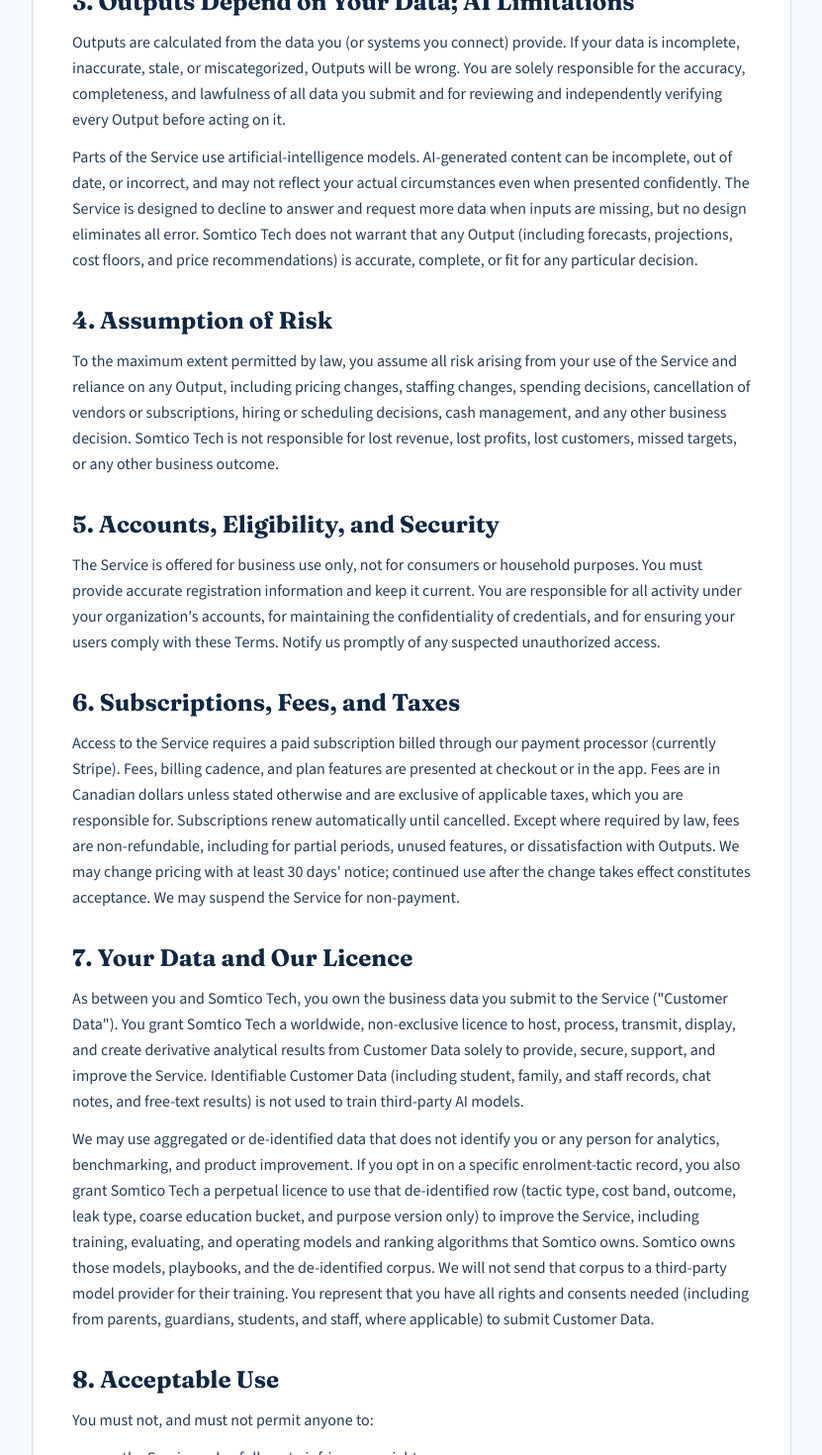
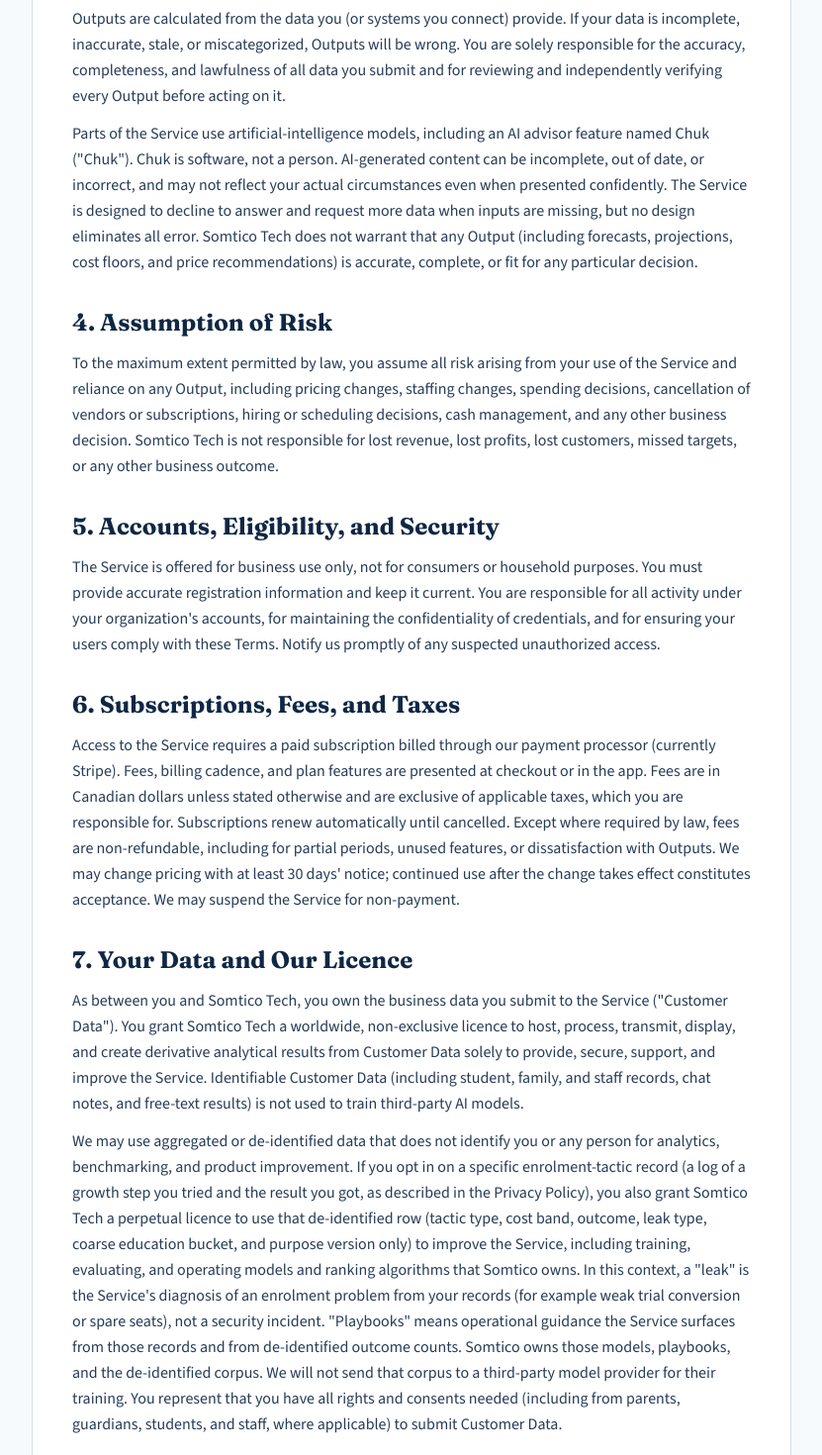
Before and after one commit to Somtico/business-advisor, a React (Vite) app in the folder frontend/: page /terms in a window 1280 px wide. Shown: the part 1020-2490 px from the top of the page at 99% size, without its empty margins (224-1055 px from the left). Built offline with nearby package versions, Linux system fonts and the light colour scheme; no server answers.

Commit message:
Define product jargon on first use in Terms and Privacy.
Chuk, Enrolment Advisor, leak, tactic, outcome, and playbook counts are explained so the legal text does not rely on in-app slang alone. Versions bump to 2026-08-14.4.

```diff
--- a/frontend/src/content/legalDocuments.tsx
+++ b/frontend/src/content/legalDocuments.tsx
@@ -1,8 +1,8 @@
 import type { ReactNode } from 'react';
 import { Link } from 'react-router';
 
-export const TERMS_VERSION = '2026-08-14.2';
-export const PRIVACY_VERSION = '2026-08-14.3';
+export const TERMS_VERSION = '2026-08-14.4';
+export const PRIVACY_VERSION = '2026-08-14.4';
 
 export function LegalSection({
   title,
@@ -32,8 +32,7 @@
         AI Business Advisor — operated by Somtico Technologies Inc.
       </p>
       <p className="mt-1 text-base text-ba-ink/70">
-        Version {TERMS_VERSION} · Effective 14 August 2026 (updated same day to
-        disclose Somtico-owned model improvement)
+        Version {TERMS_VERSION} · Effective 14 August 2026
       </p>
 
       <Section title="1. Agreement to These Terms">
@@ -89,14 +88,15 @@
           it.
         </p>
         <p>
-          Parts of the Service use artificial-intelligence models. AI-generated
-          content can be incomplete, out of date, or incorrect, and may not
-          reflect your actual circumstances even when presented confidently. The
-          Service is designed to decline to answer and request more data when
-          inputs are missing, but no design eliminates all error. Somtico Tech
-          does not warrant that any Output (including forecasts, projections, cost
-          floors, and price recommendations) is accurate, complete, or fit for any
-          particular decision.
+          Parts of the Service use artificial-intelligence models, including an
+          AI advisor feature named Chuk ("Chuk"). Chuk is software, not a person.
+          AI-generated content can be incomplete, out of date, or incorrect, and
+          may not reflect your actual circumstances even when presented
+          confidently. The Service is designed to decline to answer and request
+          more data when inputs are missing, but no design eliminates all error.
+          Somtico Tech does not warrant that any Output (including forecasts,
+          projections, cost floors, and price recommendations) is accurate,
+          complete, or fit for any particular decision.
         </p>
       </Section>
 
@@ -151,16 +151,21 @@
         <p>
           We may use aggregated or de-identified data that does not identify you
           or any person for analytics, benchmarking, and product improvement. If
-          you opt in on a specific enrolment-tactic record, you also grant
-          Somtico Tech a perpetual licence to use that de-identified row (tactic
-          type, cost band, outcome, leak type, coarse education bucket, and
-          purpose version only) to improve the Service, including training,
-          evaluating, and operating models and ranking algorithms that Somtico
-          owns. Somtico owns those models, playbooks, and the de-identified
-          corpus. We will not send that corpus to a third-party model provider for
-          their training. You represent that you have all rights and consents
-          needed (including from parents, guardians, students, and staff, where
-          applicable) to submit Customer Data.
+          you opt in on a specific enrolment-tactic record (a log of a growth
+          step you tried and the result you got, as described in the Privacy
+          Policy), you also grant Somtico Tech a perpetual licence to use that
+          de-identified row (tactic type, cost band, outcome, leak type, coarse
+          education bucket, and purpose version only) to improve the Service,
+          including training, evaluating, and operating models and ranking
+          algorithms that Somtico owns. In this context, a "leak" is the Service's
+          diagnosis of an enrolment problem from your records (for example weak
+          trial conversion or spare seats), not a security incident. "Playbooks"
+          means operational guidance the Service surfaces from those records and
+          from de-identified outcome counts. Somtico owns those models,
+          playbooks, and the de-identified corpus. We will not send that corpus to
+          a third-party model provider for their training. You represent that you
+          have all rights and consents needed (including from parents, guardians,
+          students, and staff, where applicable) to submit Customer Data.
         </p>
       </Section>
 
@@ -403,14 +408,24 @@
         <p>
           We do not use your student, family, or staff records, chat notes, or
           other identifiable Customer Data to train third-party AI models
-          (OpenAI, Anthropic, Google, or others). When Chuk, the AI advisor,
-          calls an AI provider, it sends aggregated evidence from our analytics
-          tools for that question, with provider training and storage opted out
-          where the provider offers that control.
+          (OpenAI, Anthropic, Google, or others). When Chuk (the AI advisor
+          feature in the Service; software, not a person) calls an AI provider, it
+          sends aggregated evidence from our analytics tools for that question,
+          with provider training and storage opted out where the provider offers
+          that control.
         </p>
       </Section>
 
       <Section title="4. Optional De-Identified Tactic Outcomes">
+        <p>
+          Enrolment Advisor is a feature that diagnoses enrolment problems from
+          your records and suggests next steps. In that feature, a "leak" means
+          the diagnosed enrolment problem (for example weak trial-to-paid
+          conversion, retention churn, slipping starts, or spare seats). It is
+          not a data breach or security incident. A "tactic" is a growth step you
+          record (for example following up with trial families). An "outcome" is
+          your label for the result: helped, no clear effect, or hurt.
+        </p>
         <p>
           On Enrolment Advisor you may opt in, record by record, when you log a
           tactic with a clear outcome (helped, no effect, or hurt) and Chuk has
@@ -426,9 +441,10 @@
         </p>
         <p>
           If you opt in, Somtico Technologies Inc. may use that de-identified row
-          to show playbook counts after at least eight similar reports, and to
-          train, evaluate, and operate models and ranking algorithms that Somtico
-          owns, so Chuk can get better at this industry from real results. Those
+          to show playbook counts (aggregate "helped in X of Y reports" tallies
+          shown in the Service after at least eight similar reports) and to train,
+          evaluate, and operate models and ranking algorithms that Somtico owns,
+          so Chuk can get better at this industry from real results. Those
           Somtico-owned models and the de-identified corpus are Somtico
           intellectual property. We will not send that corpus to OpenAI,
           Anthropic, Google, or any other provider for their training. Opt-in is
```
Also changed, not shown: 2 other files (tests, documents, lock files or other folders).
